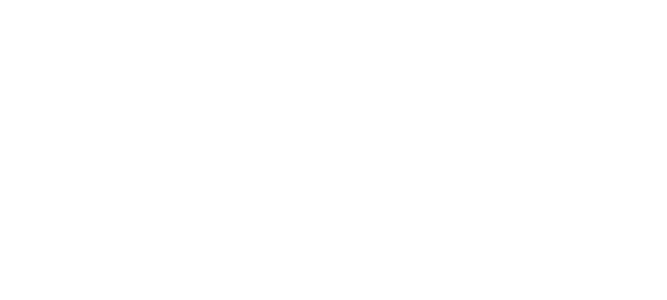
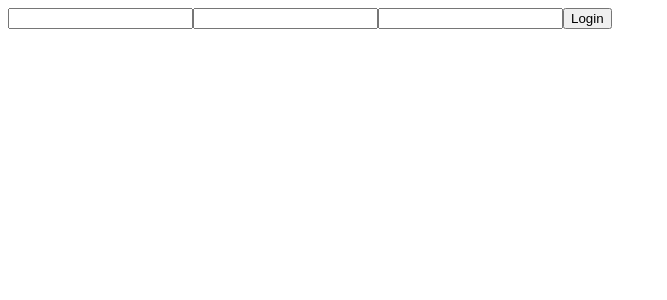
Before and after one commit to cristianoferro/Upskill-React-Project, a React (Create React App) app: page /initial in a window 1280 px wide. Shown: the top 300 px of the page, without its empty margins (0-667 px from the left). Built offline with nearby package versions, Linux system fonts and the light colour scheme.

Commit message:
created initial and login pages

```diff
--- a/src/App.js
+++ b/src/App.js
@@ -1,8 +1,20 @@
+import React from 'react';
+import { Route, Switch } from "react-router-dom";
+import Login from './components/Login';
+import Initial from './components/Initial'
+
 function App() {
   return (
-    <div className="App">
-
-    </div>
+    <>
+        <Switch>
+          <Route path="/">
+            <Login/>
+          </Route>
+          <Route path="/initial">
+            <Initial/>
+          </Route>
+        </Switch>
+    </>
   );
 }
 
--- /dev/null
+++ b/src/components/Initial.js
@@ -0,0 +1,13 @@
+
+const Initial = () => {
+
+    return(
+        <div className="initial">
+            <div>
+
+            </div>
+        </div>
+    )
+}
+
+export default Initial;
--- /dev/null
+++ b/src/components/Login.js
@@ -0,0 +1,21 @@
+import React from 'react';
+import { Link } from 'react-router-dom';
+
+const Login = () => {
+
+    return(
+        <div className="login-page">
+            <form>
+                <input type="text"/>
+                <input type="text"/>
+                <input type="text"/>
+
+                <Link to="/initial">
+                    <button>Login</button>
+                </Link>
+            </form>
+        </div>
+    )
+}
+
+export default Login;
--- a/src/index.js
+++ b/src/index.js
@@ -2,10 +2,13 @@
 import ReactDOM from 'react-dom';
 import App from './App';
 import reportWebVitals from './reportWebVitals';
+import { BrowserRouter as Router } from 'react-router-dom';
 
 ReactDOM.render(
   <React.StrictMode>
-    <App />
+    <Router>
+      <App />
+    </Router>
   </React.StrictMode>,
   document.getElementById('root')
 );
```
